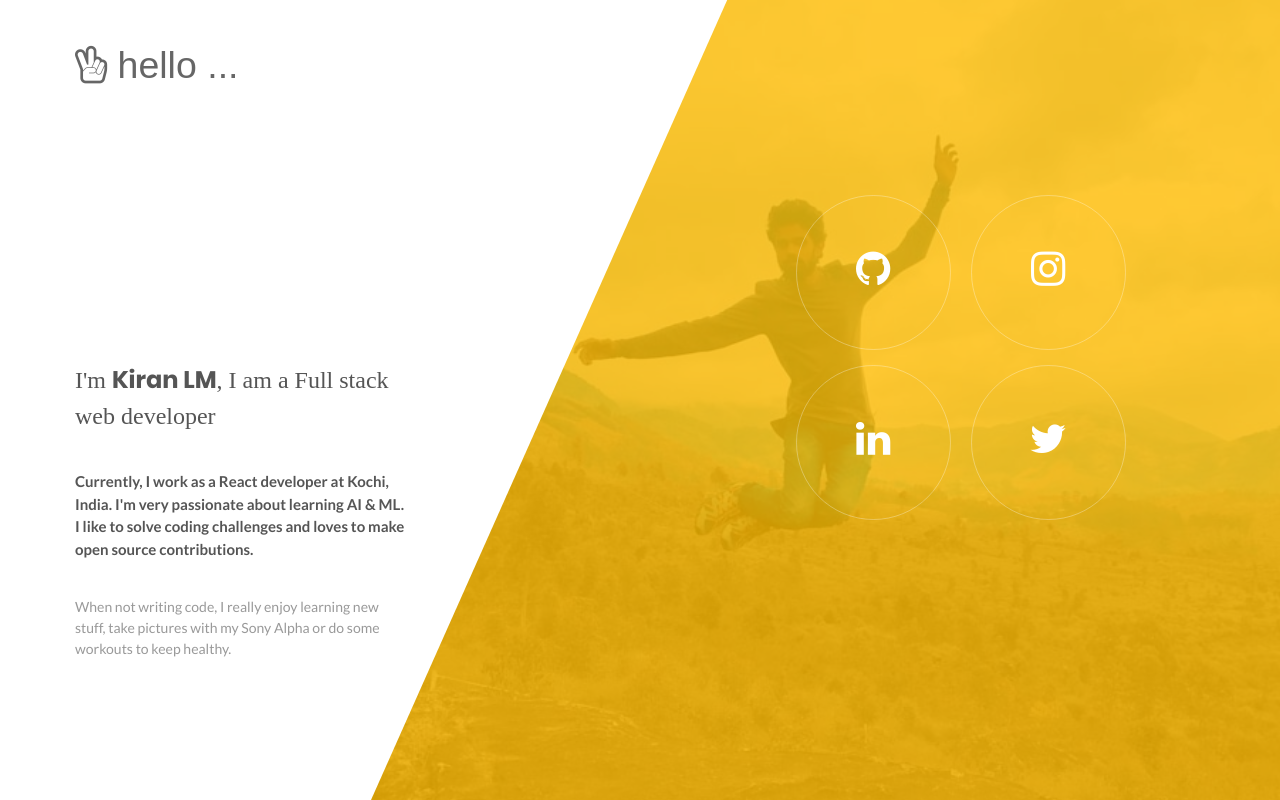
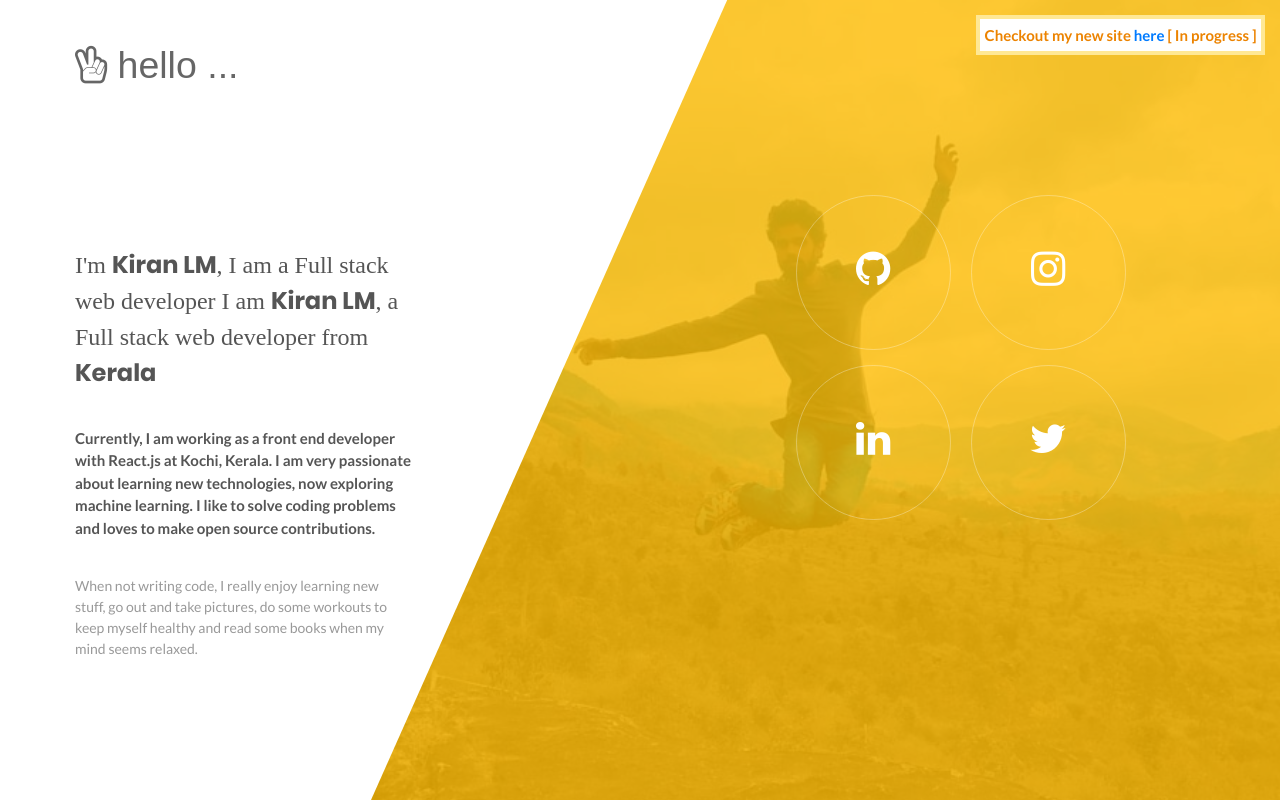
Before and after one commit to kiranlm/kiranlm.github.io, a plain HTML site: page index.html in a window 1280 px wide. Drawn offline with nearby package versions, Linux system fonts and the light colour scheme; a web font is replaced by a local one.

Commit message:
Text change with notification

```diff
--- a/index.html
+++ b/index.html
@@ -87,16 +87,24 @@
           <p class="m1-txt1 p-b-36">
             I'm <span class="m1-txt2">Kiran LM</span>, I am a Full stack web
             developer
+            I am <span class="m1-txt2">Kiran LM</span>, a Full stack web developer from <span class="m1-txt2">Kerala</span>
           </p>
           <p class="s2-txt1 p-b-36">
-            Currently, I work as a React developer at Kochi, India. I'm very
-            passionate about learning AI & ML. I like to solve coding challenges
-            and loves to make open source contributions.
+            Currently, I am working as a front end developer with React.js at Kochi, Kerala. I am very passionate about learning new technologies, now exploring machine learning. I like to solve coding problems and loves to make open source contributions.
           </p>
           <p class="s2-txt3 p-b-36">
-            When not writing code, I really enjoy learning new stuff, take
-            pictures with my Sony Alpha or do some workouts to keep healthy.
+            When not writing code, I really enjoy learning new stuff, go out and take pictures, do some workouts to keep myself healthy and read some books when my mind seems relaxed.
           </p>
+          <div class="s2-txt2 new-site-notification" style="
+    position: absolute;
+    right: 1rem;
+    top: 1rem;
+    padding: .3rem;
+    background: #fff;
+    border: 4px solid #ffe894;
+    color: #ec8300;
+    ">Checkout my new site <a target="_blank" href="">here</a>
+[ In progress ]</div>
         </div>
 
         <!-- <div class="flex-w">
```
